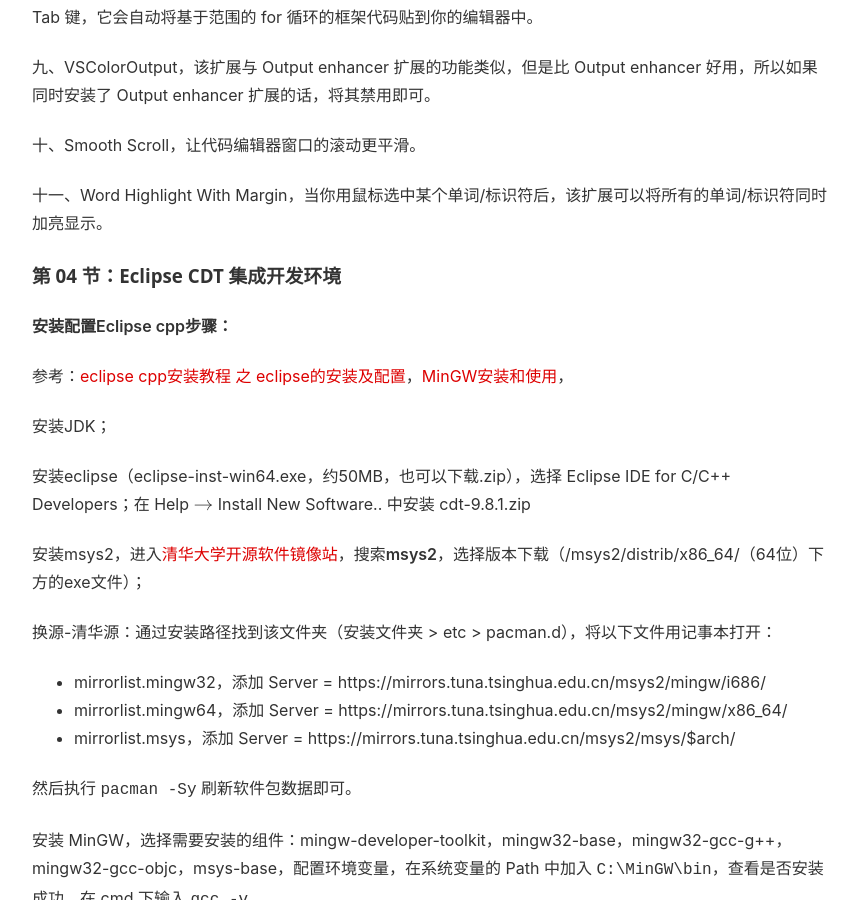
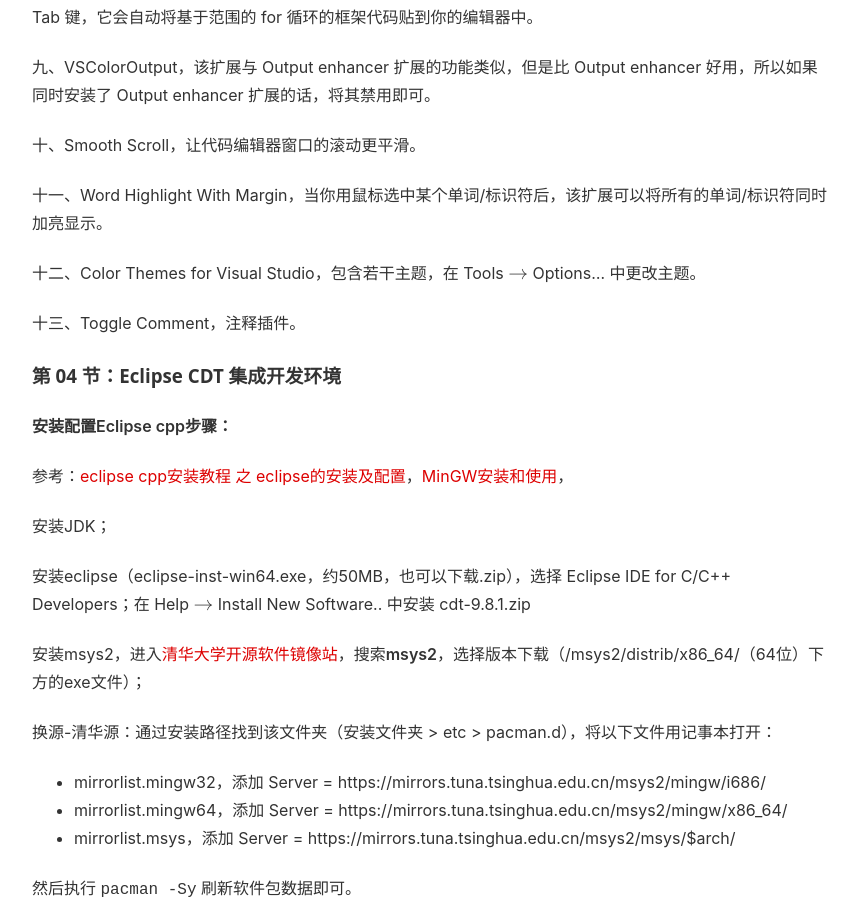
Before and after one commit to Quebradawill/quebrada.github.io, a Jekyll site: the page built from _posts/2019-08-26-C++程序设计（面向对象进阶）-北邮-Chap01.md, in a window 1280 px wide and 900 px high, scrolled down 1338 px. Shown: the whole window, without its empty margins (208-1064 px from the left). Built offline with Jekyll 4.4.1, drawn with Linux system fonts in a browser that asks for light colours; formulas are drawn with MathJax 3; a script that is not in the unit is left out; comment, search, counter and statistics services are not loaded.

Commit message:
Update 2019-08-26-C++程序设计（面向对象进阶）-北邮-Chap01.md

```diff
--- a/_posts/2019-08-26-C++程序设计（面向对象进阶）-北邮-Chap01.md
+++ b/_posts/2019-08-26-C++程序设计（面向对象进阶）-北邮-Chap01.md
@@ -54,6 +54,10 @@ Bjarne Stroustrup 中译：本贾尼·斯特劳斯特鲁普
 
 十一、Word Highlight With Margin，当你用鼠标选中某个单词/标识符后，该扩展可以将所有的单词/标识符同时加亮显示。
 
+十二、Color Themes for Visual Studio，包含若干主题，在 Tools $$\to$$ Options... 中更改主题。
+
+十三、Toggle Comment，注释插件。
+
 ### 第 04 节：Eclipse CDT 集成开发环境
 
 **安装配置Eclipse cpp步骤：**
```
